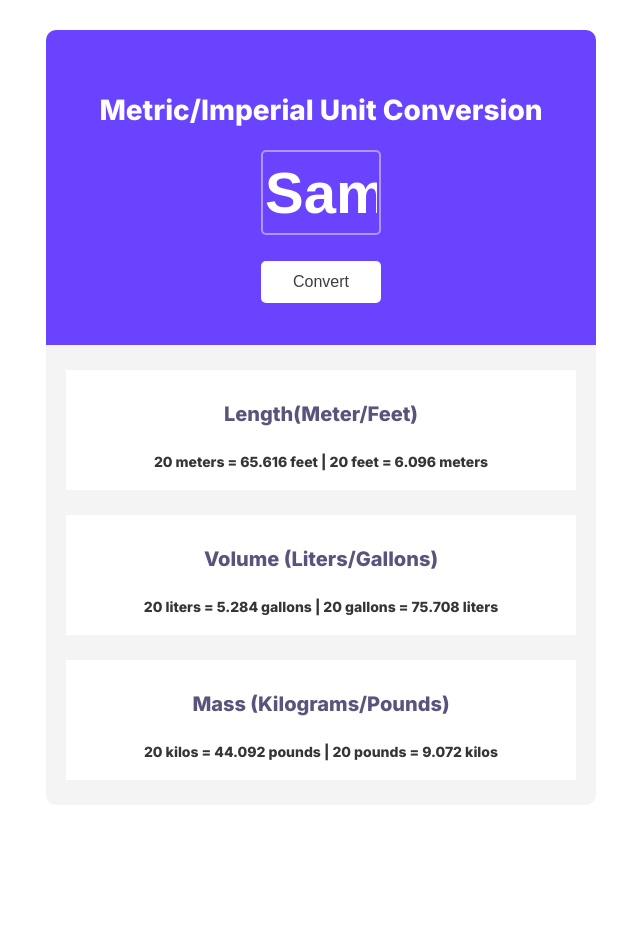
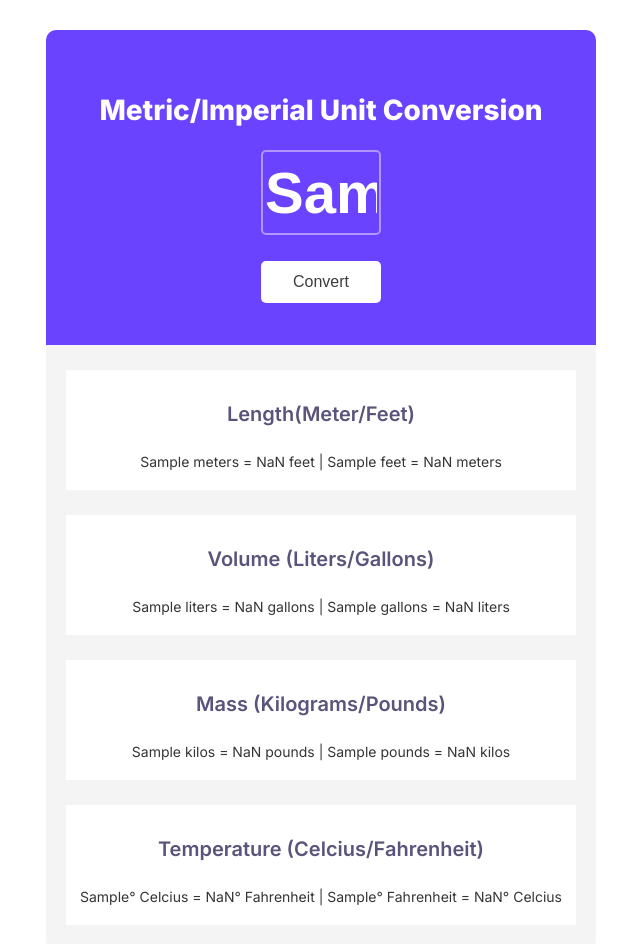
Before and after one commit to teytap/Unit-Conversion, a plain HTML site: page index.html in a window 1280 px wide. Both pictures are taken after typing "Sample" into the empty fields and a click on the button "Convert". Shown: the whole page, without its empty margins (319-959 px from the left). Before the commit the page ends 813 px from the top, so only its background shows below. Drawn offline with Linux system fonts and the light colour scheme.

Commit message:
added convert function

```diff
--- a/App.js
+++ b/App.js
@@ -0,0 +1,33 @@
+const convertBtn = document.getElementById("convert-btn");
+const numberInput = document.getElementById("numberInput");
+const meterToFeet = document.getElementById("meterToFeet");
+const feetToMeter = document.getElementById("feetToMeter");
+const literToGallon = document.getElementById("literToGallon");
+const gallonToLiter = document.getElementById("gallonToLiter");
+const kiloToPound = document.getElementById("kiloToPound");
+const poundToKilo = document.getElementById("poundToKilo");
+const celciusToFahrenheit = document.getElementById("celciusToFahrenheit");
+const fahrenheitToCelcius = document.getElementById("fahrenheitToCelcius");
+
+function convert() {
+  let num = numberInput.value;
+  let feet = Math.round(num * 3280.8399) / 1000;
+  let meter = Math.round(num * 304.8) / 1000;
+  let gallon = Math.round(num * 264) / 1000;
+  let liter = Math.round(num * 3785.411784) / 1000;
+  let pound = Math.round(num * 2204.62262) / 1000;
+  let kilo = Math.round(num * 453.59237) / 1000;
+  let fahrenheit = Math.round((num * 1.8 + 32) * 1000) / 1000;
+  let celcius = Math.round((num - 32) * 555.6) / 1000;
+
+  meterToFeet.innerHTML = `${num} meters = ${feet} feet`;
+  feetToMeter.innerHTML = `${num} feet = ${meter} meters`;
+  literToGallon.innerHTML = `${num} liters = ${gallon} gallons`;
+  gallonToLiter.innerHTML = `${num} gallons = ${liter} liters`;
+  kiloToPound.innerHTML = `${num} kilos = ${pound} pounds`;
+  poundToKilo.innerHTML = `${num} pounds = ${kilo} kilos`;
+  celciusToFahrenheit.innerHTML = `${num}° Celcius = ${fahrenheit}° Fahrenheit`;
+  fahrenheitToCelcius.innerHTML = `${num}° Fahrenheit = ${celcius}° Celcius`;
+}
+
+convertBtn.addEventListener("click", convert);
--- a/index.html
+++ b/index.html
@@ -7,7 +7,7 @@
     <link rel="preconnect" href="https://fonts.googleapis.com" />
     <link rel="preconnect" href="https://fonts.gstatic.com" crossorigin />
     <link
-      href="https://fonts.googleapis.com/css2?family=Inter:wght@800&display=swap"
+      href="https://fonts.googleapis.com/css2?family=Inter:wght@400;500;600;800&display=swap"
       rel="stylesheet"
     />
     <link rel="stylesheet" href="style.css" />
@@ -17,20 +17,37 @@
     <div class="container">
       <div class="hero">
         <h2>Metric/Imperial Unit Conversion</h2>
-        <input type="text" placeholder="20" />
-        <button>Convert</button>
+        <input type="text" placeholder="20" id="numberInput" />
+        <button id="convert-btn">Convert</button>
       </div>
       <div class="result" id="length">
         <h4>Length(Meter/Feet)</h4>
-        <p>20 meters = 65.616 feet | 20 feet = 6.096 meters</p>
+        <p>
+          <span id="meterToFeet">20 meters = 65.616 feet</span> |
+          <span id="feetToMeter">20 feet = 6.096 meters</span>
+        </p>
       </div>
       <div class="result" id="volume">
         <h4>Volume (Liters/Gallons)</h4>
-        <p>20 liters = 5.284 gallons | 20 gallons = 75.708 liters</p>
+        <p>
+          <span id="literToGallon">20 liters = 5.284 gallons</span> |
+          <span id="gallonToLiter">20 gallons = 75.708 liters</span>
+        </p>
       </div>
       <div class="result" id="Mass">
         <h4>Mass (Kilograms/Pounds)</h4>
-        <p>20 kilos = 44.092 pounds | 20 pounds = 9.072 kilos</p>
+        <p>
+          <span id="kiloToPound">20 kilos = 44.092 pounds</span> |
+          <span id="poundToKilo">20 pounds = 9.072 kilos</span>
+        </p>
+      </div>
+      <div class="result" id="Mass">
+        <h4>Temperature (Celcius/Fahrenheit)</h4>
+        <p>
+          <span id="celciusToFahrenheit">20° Celcius = 44.092° Fahrenheit</span>
+          |
+          <span id="fahrenheitToCelcius">20° Farenheit = 9.072° Celcius</span>
+        </p>
       </div>
     </div>
     <script src="App.js"></script>
--- a/style.css
+++ b/style.css
@@ -5,7 +5,7 @@ body {
 
 .container {
   width: 550px;
-  height: 775px;
+  height: 920px;
   background: #f4f4f4;
   display: block;
   margin: auto;
```
